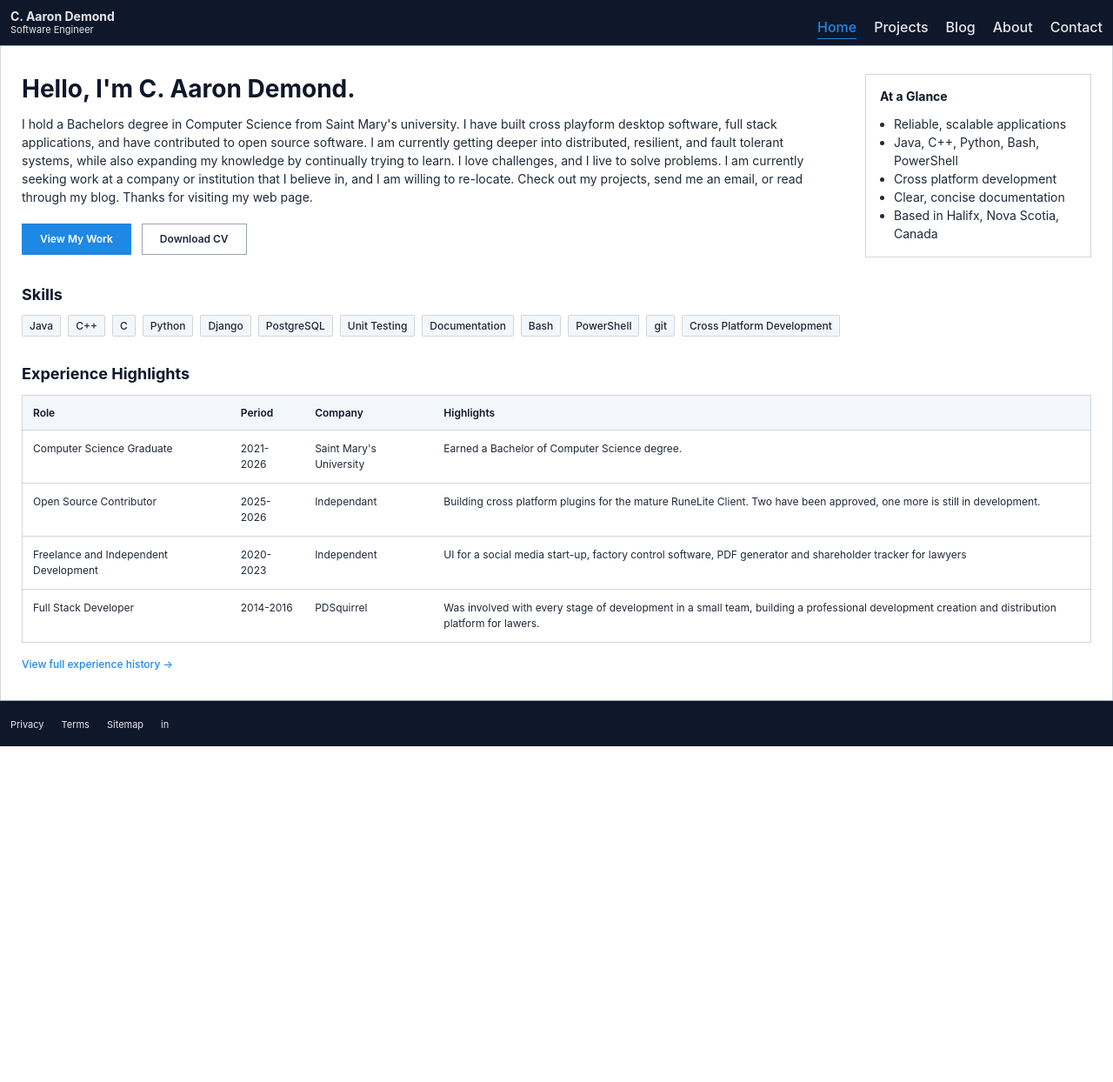
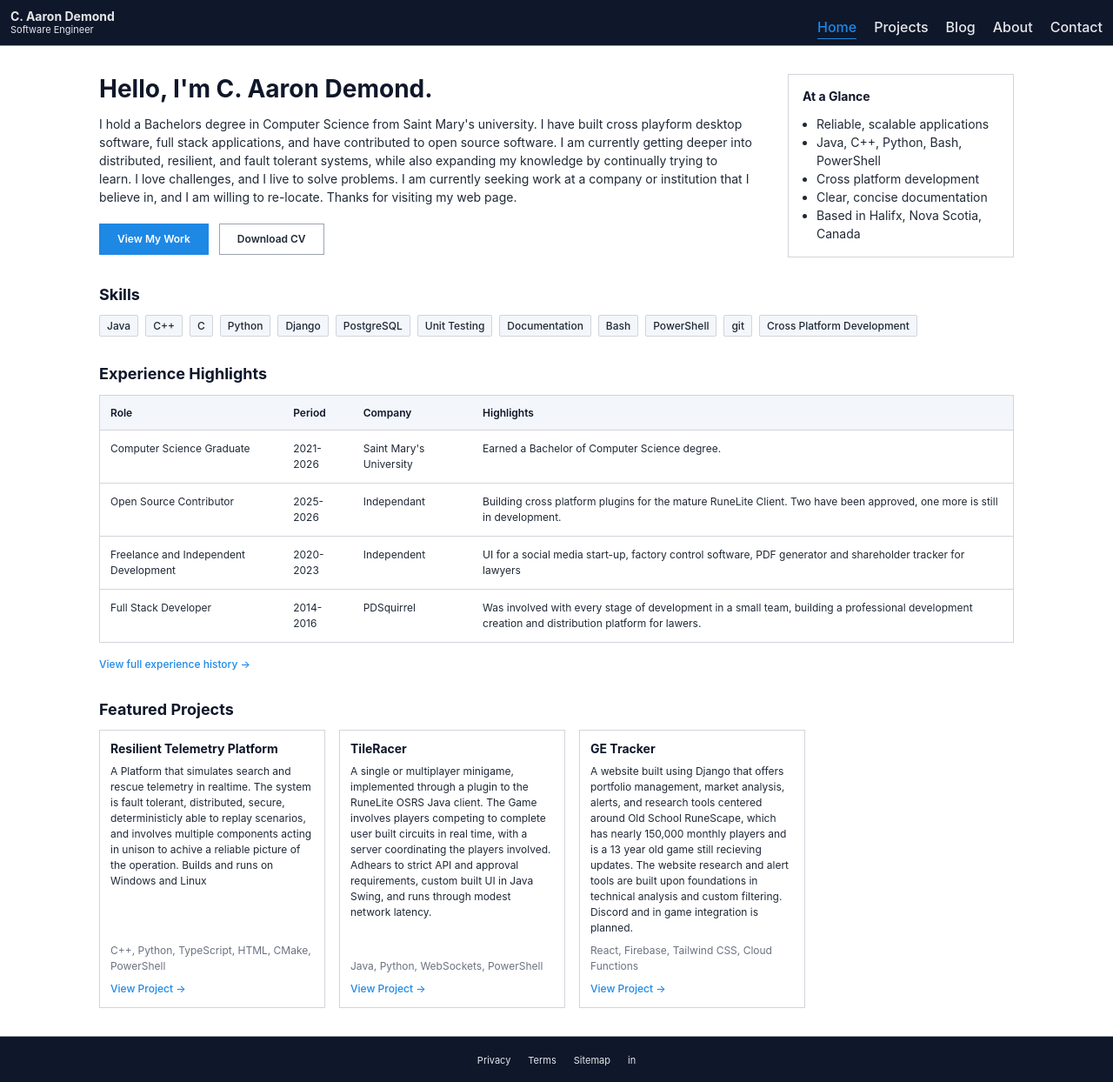
Before and after one commit to AaronDemond/portfolio, a Django app: page / in a window 1280 px wide. Shown: the whole page at 87% size. Before the commit the page ends 858 px from the top, so only its background shows below. Run offline with Django 5.2, Linux system fonts and the light colour scheme.

Commit message:
Added the featured projects at the bottom of the screen

```diff
--- a/static/css/base.css
+++ b/static/css/base.css
@@ -92,9 +92,8 @@ a {
 .site-main {
   flex: 1;
   width: 100%;
+  max-width: var(--page-max-width);
   margin: 0 auto;
-  border-left: var(--border-width) var(--border-style) var(--color-border);
-  border-right: var(--border-width) var(--border-style) var(--color-border);
 }
 
 .intro {
@@ -270,11 +269,73 @@ a {
   font-weight: var(--font-weight-medium);
 }
 
+.projects {
+  padding: 0 var(--space-6) var(--space-8);
+}
+
+.projects h2 {
+  margin: 0;
+  color: var(--color-heading);
+  font-size: var(--font-size-lg);
+  font-weight: var(--font-weight-bold);
+  line-height: var(--line-height-tight);
+}
+
+.projects-list {
+  display: flex;
+  flex-wrap: wrap;
+  justify-content: flex-start;
+  gap: var(--space-4);
+  margin-top: var(--space-3);
+}
+
+.project-card {
+  /* Keeps each project card at the design-system sidebar width as the viewport changes. */
+  flex: 0 0 var(--sidebar-width);
+  display: flex;
+  flex-direction: column;
+  background: var(--card-bg);
+  border: var(--border-width) var(--border-style) var(--card-border);
+  border-radius: var(--radius-none);
+  padding: var(--space-3);
+}
+
+.project-card h3 {
+  margin: 0;
+  color: var(--color-heading);
+  font-size: var(--font-size-md);
+  font-weight: var(--font-weight-bold);
+  line-height: var(--line-height-tight);
+}
+
+.project-card p {
+  margin: var(--space-2) 0 0;
+  font-size: var(--font-size-sm);
+}
+
+.project-card .project-card__technologies {
+  /* Pushes the muted technology list to the card's lower content area. */
+  margin-top: auto;
+  padding-top: var(--space-2);
+  color: var(--color-text-muted);
+}
+
+.project-card__link {
+  margin-top: 0;
+  padding-top: var(--space-2);
+  font-size: var(--font-size-sm);
+  font-weight: var(--font-weight-medium);
+}
+
 .site-footer {
   min-height: var(--header-height);
   background: var(--color-nav-bg);
   border-top: var(--border-width) var(--border-style) var(--color-border-strong);
   color: var(--color-nav-text);
+}
+
+.site-footer__content {
+  justify-content: center;
 }
 
 .site-footer a {
@@ -307,6 +368,10 @@ a {
     padding: var(--space-1) 0;
   }
 
+  .site-footer__content {
+    align-items: center;
+  }
+
   .intro {
     grid-template-columns: 1fr;
     gap: var(--space-6);
--- a/static/css/variables.css
+++ b/static/css/variables.css
@@ -62,7 +62,7 @@
   --shadow-sm: 0 1px 2px rgb(15 23 42 / 0.08);
   --shadow-md: 0 2px 5px rgb(15 23 42 / 0.1);
 
-  --page-max-width: 1180px;
+  --page-max-width: 1100px;
   --content-max-width: 860px;
   --sidebar-width: 260px;
   --header-height: 52px;
--- a/templates/index.html
+++ b/templates/index.html
@@ -17,7 +17,7 @@
   <div class="intro__summary">
     <h1 id="intro-title">Hello, I'm C. Aaron Demond.</h1>
     <p>
-    I hold a Bachelors degree in Computer Science from Saint Mary's university. I have built cross playform desktop software, full stack applications, and have contributed to open source software. I am currently getting deeper into distributed, resilient, and fault tolerant systems, while also expanding my knowledge by continually trying to learn. I love challenges, and I live to solve problems. I am currently seeking work at a company or institution that I believe in, and I am willing to re-locate. Check out my projects, send me an email, or read through my blog. Thanks for visiting my web page.
+    I hold a Bachelors degree in Computer Science from Saint Mary's university. I have built cross playform desktop software, full stack applications, and have contributed to open source software. I am currently getting deeper into distributed, resilient, and fault tolerant systems, while also expanding my knowledge by continually trying to learn. I love challenges, and I live to solve problems. I am currently seeking work at a company or institution that I believe in, and I am willing to re-locate. Thanks for visiting my web page.
     </p>
     <div class="intro__actions">
       <a class="button button--primary" href="#projects">View My Work</a>
@@ -98,6 +98,32 @@
   </div>
   <a class="experience__link" href="#experience">View full experience history &rarr;</a>
 </section>
+
+<section class="projects" id="projects" aria-labelledby="projects-title">
+  <h2 id="projects-title">Featured Projects</h2>
+  <div class="projects-list">
+    <article class="project-card" id="ledgerflow">
+      <h3>Resilient Telemetry Platform</h3>
+      <p>A Platform that simulates search and rescue telemetry in realtime. The system is fault tolerant, distributed,  secure, deterministicly able to replay scenarios, and involves multiple components acting in unison to achive a reliable picture of the operation. Builds and runs on Windows and Linux</p>
+      <p class="project-card__technologies">C++, Python, TypeScript, HTML, CMake, PowerShell</p>
+      <a class="project-card__link" href="#ledgerflow">View Project &rarr;</a>
+    </article>
+
+    <article class="project-card" id="insighthub">
+      <h3>TileRacer</h3>
+      <p>A single or multiplayer minigame, implemented through a plugin to the RuneLite OSRS Java client. The Game involves players competing to complete user built circuits in real time, with a server coordinating the players involved. Adhears to strict API and approval requirements, custom built UI in Java Swing, and runs through modest network latency.</p>
+      <p class="project-card__technologies">Java, Python, WebSockets, PowerShell</p>
+      <a class="project-card__link" href="#insighthub">View Project &rarr;</a>
+    </article>
+
+    <article class="project-card" id="taskpilot">
+      <h3>GE Tracker</h3>
+      <p>A website built using Django that offers portfolio management, market analysis, alerts, and research tools centered around Old School RuneScape, which has nearly 150,000 monthly players and is a 13 year old game still recieving updates. The website research and alert tools are built upon foundations in technical analysis and custom filtering. Discord and in game integration is planned.</p>
+      <p class="project-card__technologies">React, Firebase, Tailwind CSS, Cloud Functions</p>
+      <a class="project-card__link" href="#taskpilot">View Project &rarr;</a>
+    </article>
+  </div>
+</section>
 {% endblock %}
 
 {% block footer_navigation %}
```
Also changed, not shown: portfolio/tests.py (+15 -0 lines), ui_reference/cards.png (added), 1 other file.
